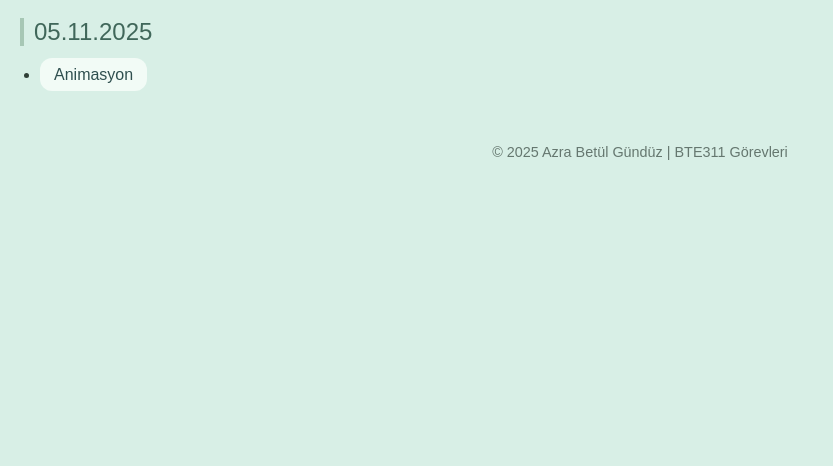
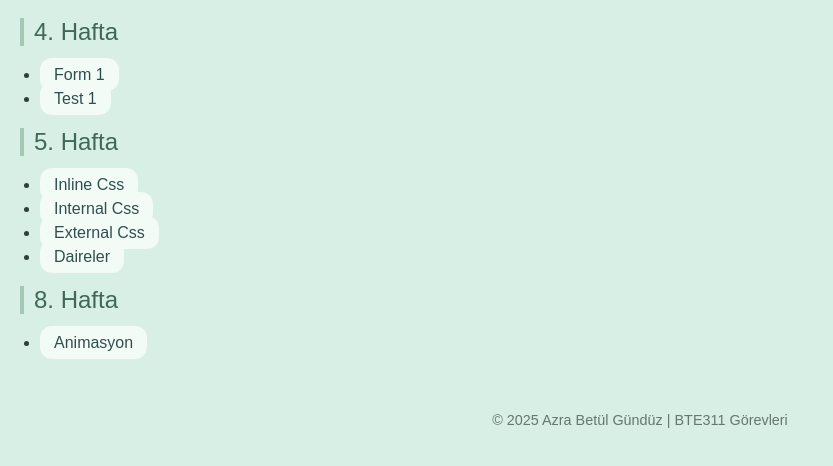
Before and after one commit to azragunduz/azragunduz.github.io, a plain HTML site: page index.html in a window 1280 px wide. Shown: the part 80-546 px from the top of the page, without its empty margins (0-833 px from the left). Drawn offline with Linux system fonts and the light colour scheme.

Commit message:
Update index.html

```diff
--- a/index.html
+++ b/index.html
@@ -73,7 +73,25 @@
 <body>
   <h1>Azra Betül Gündüz</h1>
 
-  <h2>05.11.2025</h2>
+  <h2>4. Hafta</h2>
+  <nav>
+    <ul>
+      <li><a href="form1.html">Form 1</a></li>
+      <li><a href="test1.html">Test 1</a></li>
+    </ul>
+  </nav>
+
+    <h2>5. Hafta</h2>
+  <nav>
+    <ul>
+      <li><a href="inlinecss.html">Inline Css</a></li>
+      <li><a href="internalcss.html">Internal Css</a></li>
+      <li><a href="externalcss.html">External Css</a></li>
+      <li><a href="daireler.html">Daireler</a></li>
+    </ul>
+  </nav>
+
+  <h2>8. Hafta </h2>
   <nav>
     <ul>
       <li><a href="animasyon.html">Animasyon</a></li>
```
